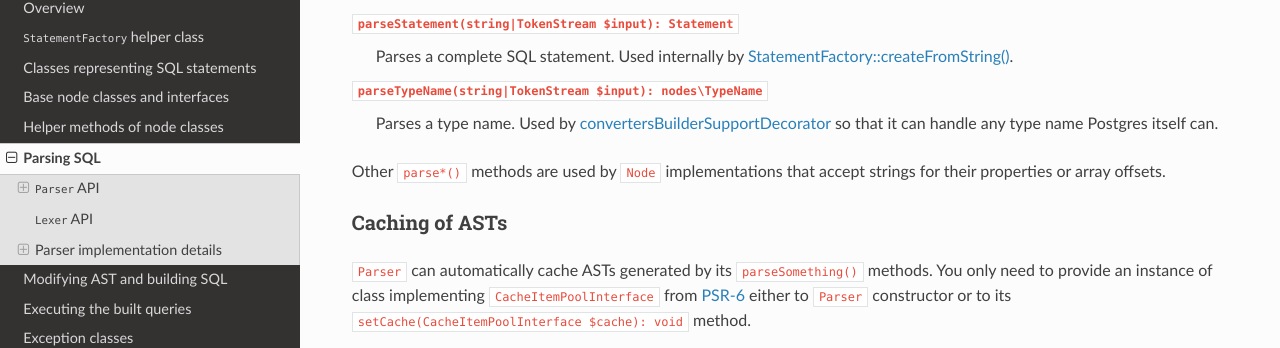
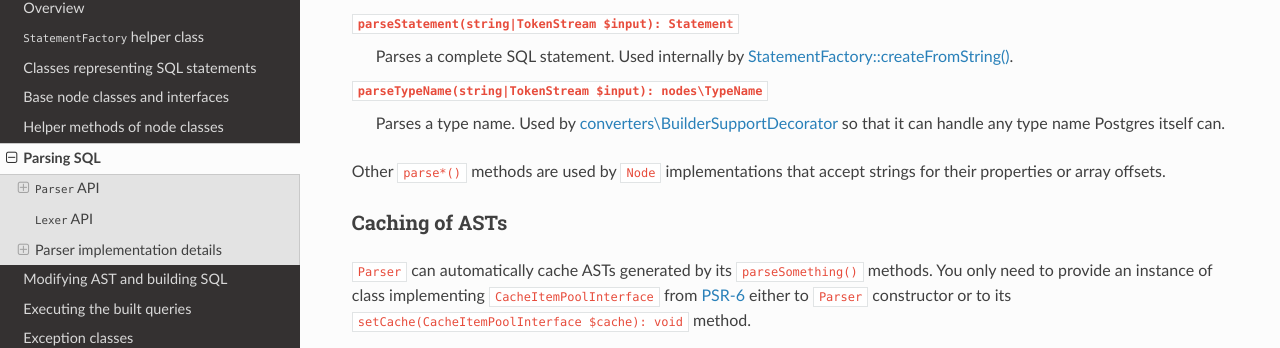
Before and after one commit to sad-spirit/pg-builder, a Sphinx documentation site: the page built from docs/parsing.rst, in a window 1280 px wide and 900 px high, scrolled down 649 px. Shown: the part 144-492 px from the top of the window. Built offline with Sphinx 7.4.7 and the Read the Docs theme 3.1.0, drawn with Linux system fonts in a browser that asks for light colours.

Commit message:
Extra backslash needed here

```diff
--- a/docs/parsing.rst
+++ b/docs/parsing.rst
@@ -39,7 +39,7 @@ Several dozens of such methods are defined, e.g.
     :ref:`StatementFactory::createFromString() <statement-factory-conversion>`.
 
 ``parseTypeName(string|TokenStream $input): nodes\TypeName``
-    Parses a type name. Used by :ref:`converters\BuilderSupportDecorator <queries>` so that it can handle any type name
+    Parses a type name. Used by :ref:`converters\\BuilderSupportDecorator <queries>` so that it can handle any type name
     Postgres itself can.
 
 Other ``parse*()`` methods are used by ``Node`` implementations that accept strings for their properties or array
--- a/docs/walkers.rst
+++ b/docs/walkers.rst
@@ -141,7 +141,7 @@ This class is used internally by :ref:`StatementFactory::createFromAST() <statem
 
 - Replace named parameters by positional ones;
 - Infer parameter types from SQL typecasts. Type info can later be used
-  by :ref:`converters\BuilderSupportDecorator <queries>` for converting parameters.
+  by :ref:`converters\\BuilderSupportDecorator <queries>` for converting parameters.
 
 Using named parameters like ``:foo`` instead of standard PostgreSQL's positional ``$1`` has obvious benefits
 when query is being built: it is far easier to create unique parameter names than to assign successive
```
